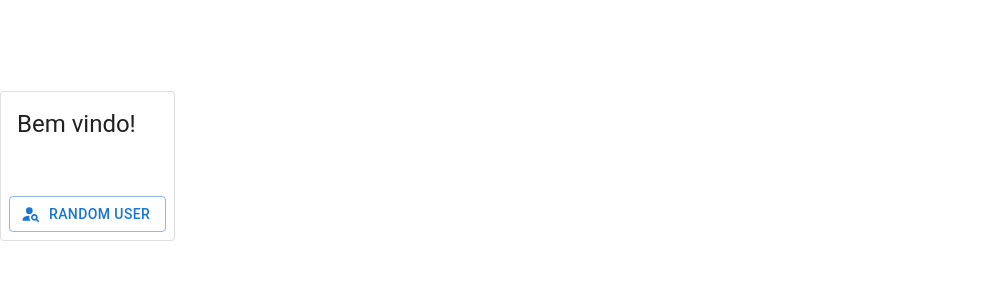
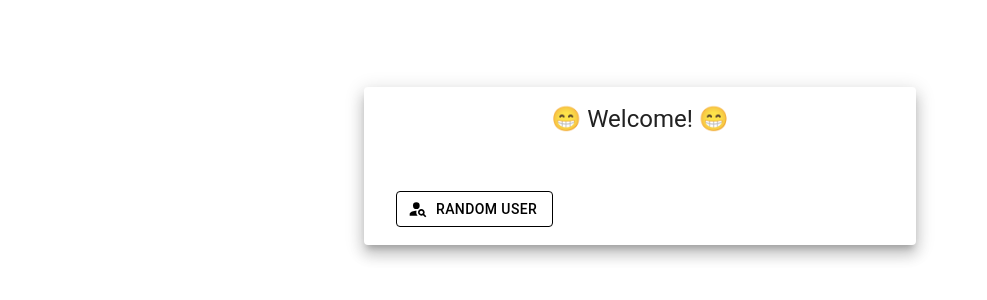
Before and after one commit to s1lviuz/codespaces-react, a Next.js app: page / in a window 1280 px wide. Shown: the part 234-534 px from the top of the page, without its empty margins (0-987 px from the left). Built offline with nearby package versions, Linux system fonts and the light colour scheme.

Commit message:
Added index menu layout

```diff
--- a/pages/index.tsx
+++ b/pages/index.tsx
@@ -1,17 +1,19 @@
 import React from "react";
 import { useRouter } from 'next/router';
-import { Button, Card, CardActions, CardContent, CardHeader } from '@mui/material';
+import { Button, Card, CardActions, CardContent, CardHeader, Container } from '@mui/material';
 import PersonSearchIcon from '@mui/icons-material/PersonSearch';
 
 const HomePage: React.FC = () => {
   const router = useRouter()
 
-  return <Card
-    variant="outlined"
-
+  return <Container maxWidth="sm">
+    <Card
+      component={Container}
+      elevation={10}
     >
       <CardHeader
-      title="Bem vindo!"
+        title="😁 Welcome! 😁"
+        titleTypographyProps={{ textAlign: "center" }}
       />
       <CardContent>
 
@@ -21,11 +23,13 @@ const HomePage: React.FC = () => {
           variant="outlined"
           onClick={() => router.push('/user')}
           startIcon={<PersonSearchIcon />}
+          sx={{ marginBottom: "10px", color: "black", borderColor: "black", "&:hover": { borderColor: "black" } }}
         >
           Random User
         </Button>
       </CardActions>
     </Card>
+  </Container>
 }
 
 export default HomePage;
```
Lines whose indentation alone changed are shown as unchanged.
